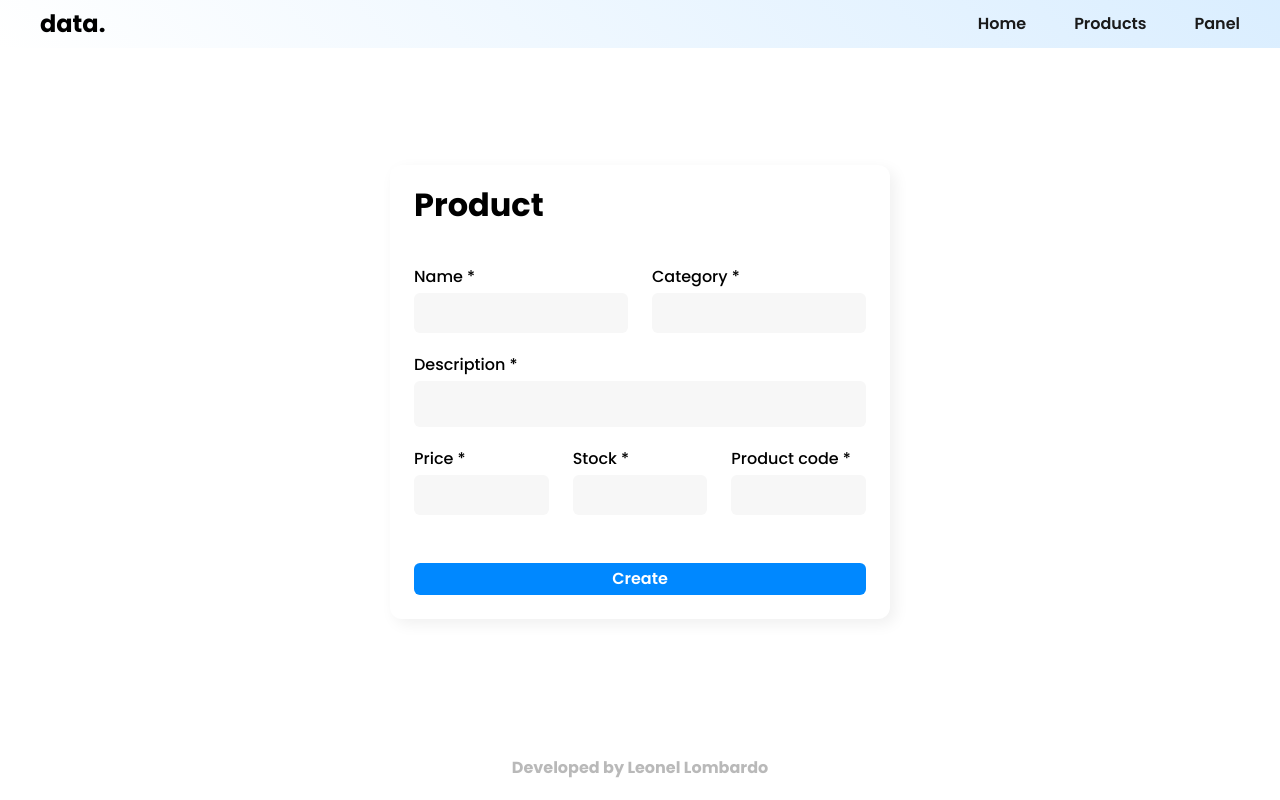
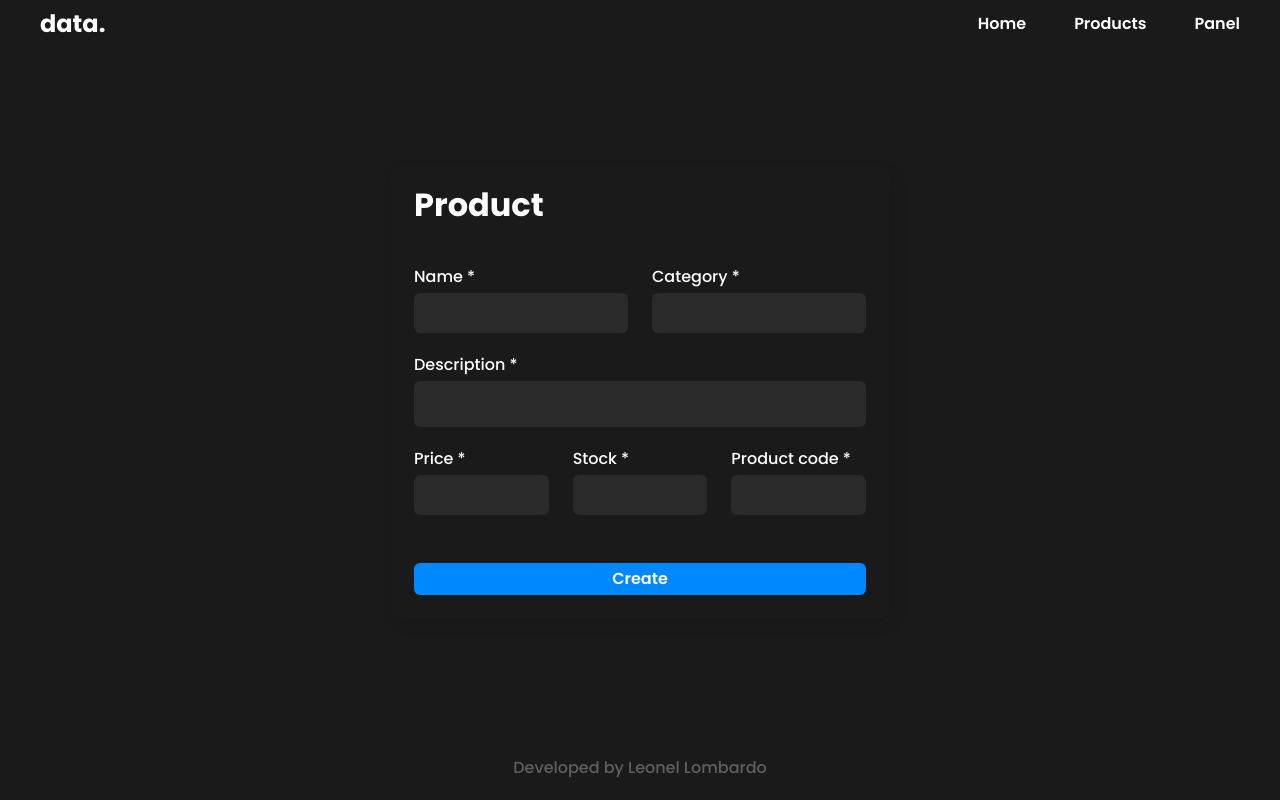
Before and after one commit to leonelombardo/coderhouse-backend, a Node server app: page / in a window 1280 px wide. Run offline with Node 20, Linux system fonts and the light colour scheme.

Commit message:
dark theme implementation

```diff
--- a/final-project-1/public/index.html
+++ b/final-project-1/public/index.html
@@ -12,53 +12,53 @@
     <title>data | home</title>
 </head>
 <body>
-    <div class="wrapper">
-        <header id="header">
+    <div class="wrapper dark">
+        <header id="header" class="dark">
             <nav id="nav">
-                <h1 id="nav-logo">data.</h1>
+                <h1 id="nav-logo" class="dark">data.</h1>
                 <ul id="nav-links">
                     <li class="nav-link">
-                        <a href="./">Home</a>
+                        <a href="./" class="dark">Home</a>
                     </li>
                     <li class="nav-link">
-                        <a href="./products">Products</a>
+                        <a href="./products" class="dark">Products</a>
                     </li>
                     <li class="nav-link">
-                        <a href="./panel">Panel</a>
+                        <a href="./panel" class="dark">Panel</a>
                     </li>
                 </ul>
             </nav>
         </header>
-        <main id="main">
-            <form action="/api/products" method="POST" class="form">
+        <main id="main" class="dark">
+            <form action="/api/products" method="POST" class="form dark">
                 <h4 class="form-header">Product</h4>
                 <div class="inputs-container">
                     <div class="input-group-container">
                         <div class="input-container">
                             <label for="name" class="input-label">Name *</label>
-                            <input type="text" name="title" class="input-primary" id="name" required/>
+                            <input type="text" name="title" class="input-primary dark" id="name" required/>
                         </div>
                         <div class="input-container">
                             <label for="category" class="input-label">Category *</label>
-                            <input type="text" name="category" class="input-primary" id="category" required/>
+                            <input type="text" name="category" class="input-primary dark" id="category" required/>
                         </div>
                     </div>
                     <div class="input-container">
                         <label for="description" class="input-label">Description *</label>
-                        <textarea name="description" class="input-primary" id="description" required></textarea>
+                        <textarea name="description" class="input-primary dark" id="description" required></textarea>
                     </div>
                     <div class="input-group-container">
                         <div class="input-container">
                             <label for="price" class="input-label">Price *</label>
-                            <input type="number" name="price" class="input-primary" id="price" min="0" required/>
+                            <input type="number" name="price" class="input-primary dark" id="price" min="0" required/>
                         </div>
                         <div class="input-container">
                             <label for="stock" class="input-label">Stock *</label>
-                            <input type="number" name="stock" class="input-primary" id="stock" min="0" required/>
+                            <input type="number" name="stock" class="input-primary dark" id="stock" min="0" required/>
                         </div>
                         <div class="input-container">
                             <label for="code" class="input-label">Product code *</label>
-                            <input type="number" name="code" class="input-primary" id="code" min="0" required/>
+                            <input type="number" name="code" class="input-primary dark" id="code" min="0" required/>
                         </div>
                     </div>
                 </div>
@@ -66,7 +66,7 @@
             </form>
         </main>
         <footer id="footer">
-            <h4 class="footer-header">Developed by Leonel Lombardo</h4>
+            <h4 class="footer-header dark">Developed by Leonel Lombardo</h4>
         </footer>
     </div>
 </body>
--- a/final-project-1/public/style.css
+++ b/final-project-1/public/style.css
@@ -52,9 +52,14 @@
     align-items: center;
     justify-content: space-between;
     gap: var(--gap-6);
+    background-color: var(--secondary-500);
     width: 100%;
     min-height: 100vh;
     height: 100%;
+}
+
+.wrapper.dark{
+    background-color: var(--primary-500);
 }
 
 /* header */
@@ -62,10 +67,14 @@
 #header{
     display: flex;
     justify-content: center;
+    background-color: var(--secondary-500);
     width: 100%;
-    background: linear-gradient(45deg, #ffffff25, #0088ff25);
     backdrop-filter: blur(5px);
     padding: 12px 24px;
+}
+
+#header.dark{
+    background-color: var(--primary-500);
 }
 
 /* nav  */
@@ -77,6 +86,14 @@
     gap: var(--gap-5);
     max-width: 1200px;
     width: 100%;
+}
+
+#nav-logo{
+    color: var(--primary-500);
+}
+
+#nav-logo.dark{
+    color: var(--secondary-500);
 }
 
 #nav-links{
@@ -96,6 +113,10 @@
     transition: color .3ss;
 }
 
+.nav-link a.dark{
+    color: var(--secondary-500);
+}
+
 .nav-link:hover{
     transform: scale(1.05);
 }
@@ -110,8 +131,13 @@
     display: flex;
     flex-direction: column;
     align-items: center;
+    background-color: var(--secondary-500);
     gap: var(--gap-6);
     width: 100%;
+}
+
+#main.dark{
+    background-color: var(--primary-500);
 }
 
 .form{
@@ -122,8 +148,14 @@
     width: 100%;
     padding: 24px;
     background-color: var(--secondary-500);
+    color: var(--primary-500);
     border-radius: 12px;
     box-shadow: 5px 5px 15px 0px #00000010;
+}
+
+.form.dark{
+    background-color: var(--primary-500);
+    color: var(--secondary-500)
 }
 
 .form-header{
@@ -182,8 +214,18 @@
     transition: border-color .3s;
 }
 
+.input-primary.dark{
+    background-color: var(--primary-300);
+    color: var(--secondary-100);
+}
+
 .input-primary:hover, .input-primary:focus{
     color: var(--primary-500);
+    border-color: var(--lightblue-500);
+}
+
+.input-primary.dark:hover, .input-primary.dark:focus{
+    color: var(--secondary-500);
     border-color: var(--lightblue-500);
 }
 
@@ -201,7 +243,12 @@
 .footer-header{
     color: var(--primary-500);
     text-align: center;
-    opacity: .3
+    font-weight: var(--font-medium);
+    opacity: .3;
+}
+
+.footer-header.dark{
+    color: var(--secondary-500);
 }
 
 /* media queries */
```
